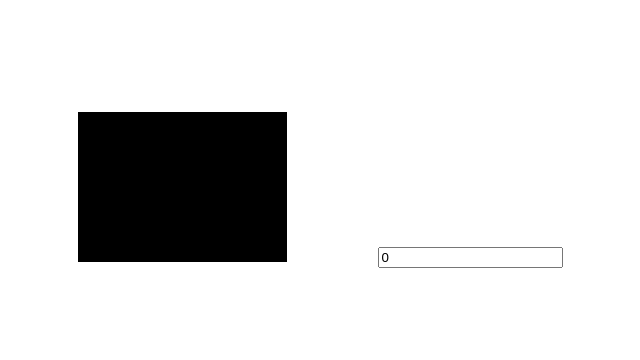
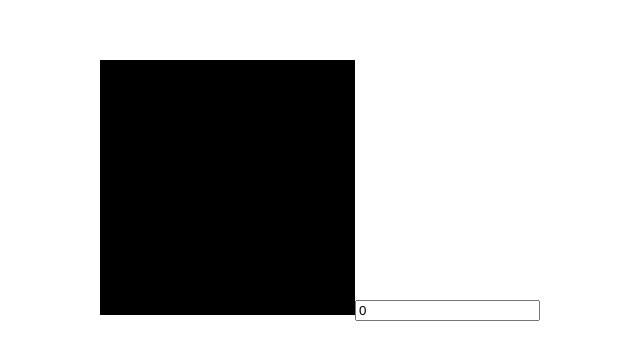
Before and after one commit to prchristie/CellularAutomata, a React (Vite) app: page / in a window 1280 px wide. Shown: the part 210-570 px from the top of the page, without its empty margins (320-960 px from the left). Built offline with nearby package versions, Linux system fonts and the light colour scheme.

Commit message:
Just some refactoring

```diff
--- a/src/App.tsx
+++ b/src/App.tsx
@@ -24,7 +24,7 @@ const useInterval = (cb: () => void, timeout: number) => {
 };
 
 const drawCell = (ctx: CanvasRenderingContext2D, x: number, y: number) => {
-  ctx.fillRect(x, y, 10, 10);
+  ctx.fillRect(x, y, 1, 1);
 };
 
 function getMousePos(
@@ -38,15 +38,8 @@ function getMousePos(
   };
 }
 
-function App() {
-  const [fps, setFps] = useState(0);
-
-  const cellularAutomata = useRef(new CellularAutomata(200, 200));
-  const [mouseDown, setMouseDown] = useState(false);
-
-  useInterval(
-    () =>
-      cellularAutomata.current.step((coord, grid, cell) => {
+const gameOfLifeRules = (CA: CellularAutomata) =>
+  CA.step((coord, grid, cell) => {
     const directions = [-1, 0, 1];
     let liveNeighbours = 0;
     for (const x of directions) {
@@ -71,9 +64,15 @@ function App() {
       return true;
     }
     return false;
-      }),
-    1000 / fps
-  );
+  });
+
+function App() {
+  const [fps, setFps] = useState(0);
+
+  const cellularAutomata = useRef(new CellularAutomata(255, 255));
+  const [mouseDown, setMouseDown] = useState(false);
+
+  useInterval(() => gameOfLifeRules(cellularAutomata.current), 1000 / fps);
 
   const draw: drawFnType = (ctx) => {
     cellularAutomata.current.getGrid().forEach((row, x) =>
@@ -101,8 +100,9 @@ function App() {
         onMouseMove={(event) => {
           if (!canvas?.current) return;
           const { x, y } = getMousePos(canvas.current, event);
+          const ctx = canvas.current.getContext("2d");
+          ctx!.fillStyle = "white";
           drawCell(canvas.current.getContext("2d")!, x, y);
-
           if (!mouseDown) return;
           cellularAutomata.current.setCellState(
             new Coordinate(Math.round(x), Math.round(y)),
@@ -110,7 +110,10 @@ function App() {
           );
         }}
         canvasRef={canvas}
+        width={255}
+        height={255}
         fps={30}
+        style={{ cursor: "none" }}
       />
       <input
         type="number"
--- a/src/CellularAutomata.ts
+++ b/src/CellularAutomata.ts
@@ -60,7 +60,6 @@ export class CellularAutomata {
         if (isAlive) {
           newGrid[x][y] = this.liveCell;
         }
-        // this.setCellState(coord, isAlive ? CellState.ALIVE : CellState.DEAD);
       })
     );
     this.grid = newGrid;
```
Lines whose indentation alone changed are shown as unchanged.
